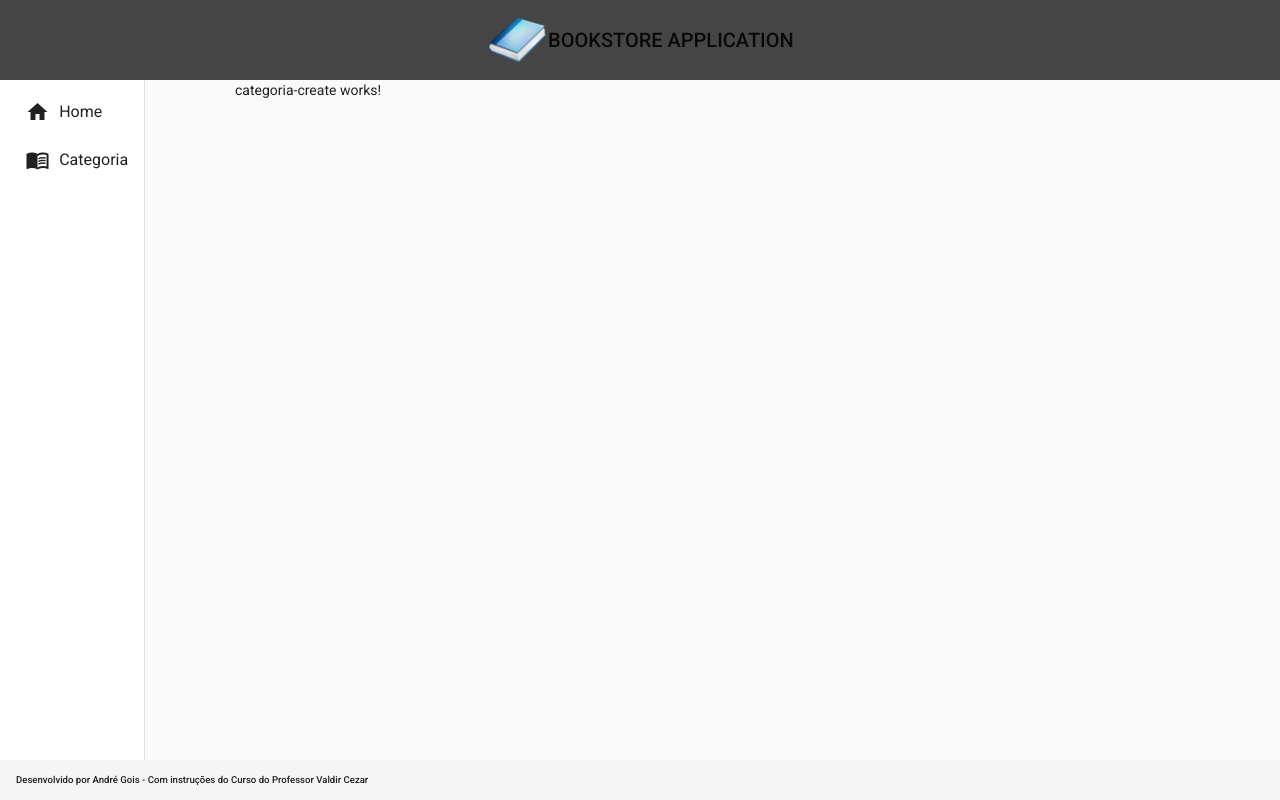
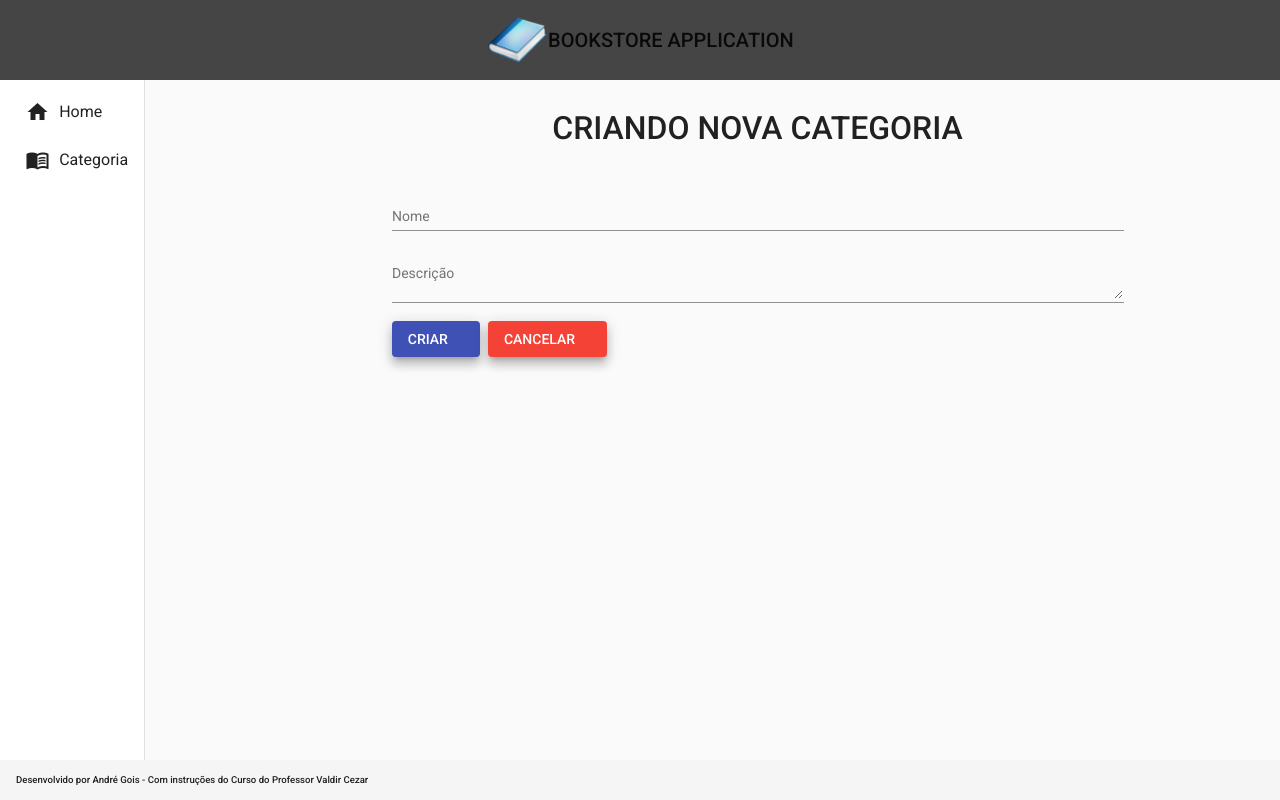
Before and after one commit to andresgois/projetos-angular, an Angular app in the folder bookstore-front/: page /categoria/create in a window 1280 px wide. Built offline with nearby package versions, Linux system fonts and the light colour scheme.

Commit message:
:sparkles: feat: ajustando pagina de cricao de categoria

```diff
--- a/bookstore-front/src/app/components/views/categorias/categoria-create/categoria-create.component.css
+++ b/bookstore-front/src/app/components/views/categorias/categoria-create/categoria-create.component.css
@@ -0,0 +1,25 @@
+form {
+    text-align: center;
+    width: 70%;
+    margin: 2rem auto 0 auto;
+}
+
+h1 {
+    font-size: 2rem;
+    font-weight: 500;
+    margin-bottom: 3rem;
+}
+
+.form {
+    width: 100%;
+}
+
+.buttons {
+    width: 100%;
+    text-align: start;
+}
+
+button {
+    margin-right: .5rem;
+    padding-right: 2rem;
+}
--- a/bookstore-front/src/app/components/views/categorias/categoria-create/categoria-create.component.html
+++ b/bookstore-front/src/app/components/views/categorias/categoria-create/categoria-create.component.html
@@ -1 +1,19 @@
-<p>categoria-create works!</p>
+<form action="">
+    <h1>CRIANDO NOVA CATEGORIA</h1>
+
+    <mat-form-field class="form">
+        <mat-label>Nome</mat-label>
+        <input matInput type="text" name="nome" placeholder="Ex: Computação">
+    </mat-form-field>
+
+    <mat-form-field class="form">
+        <mat-label>Descrição</mat-label>
+        <textarea matInput type="text" name="descricao" placeholder="Ex: Livros de Computação"></textarea>
+    </mat-form-field>
+
+    <div class="buttons">
+        <button class="mat-elevation-z8" mat-raised-button color="primary">CRIAR</button>
+        <button class="mat-elevation-z8" mat-raised-button color="warn">CANCELAR</button>
+
+    </div>
+</form>
```
Also changed, not shown: bookstore-front/src/app/app.module.ts (+7 -2 lines).
